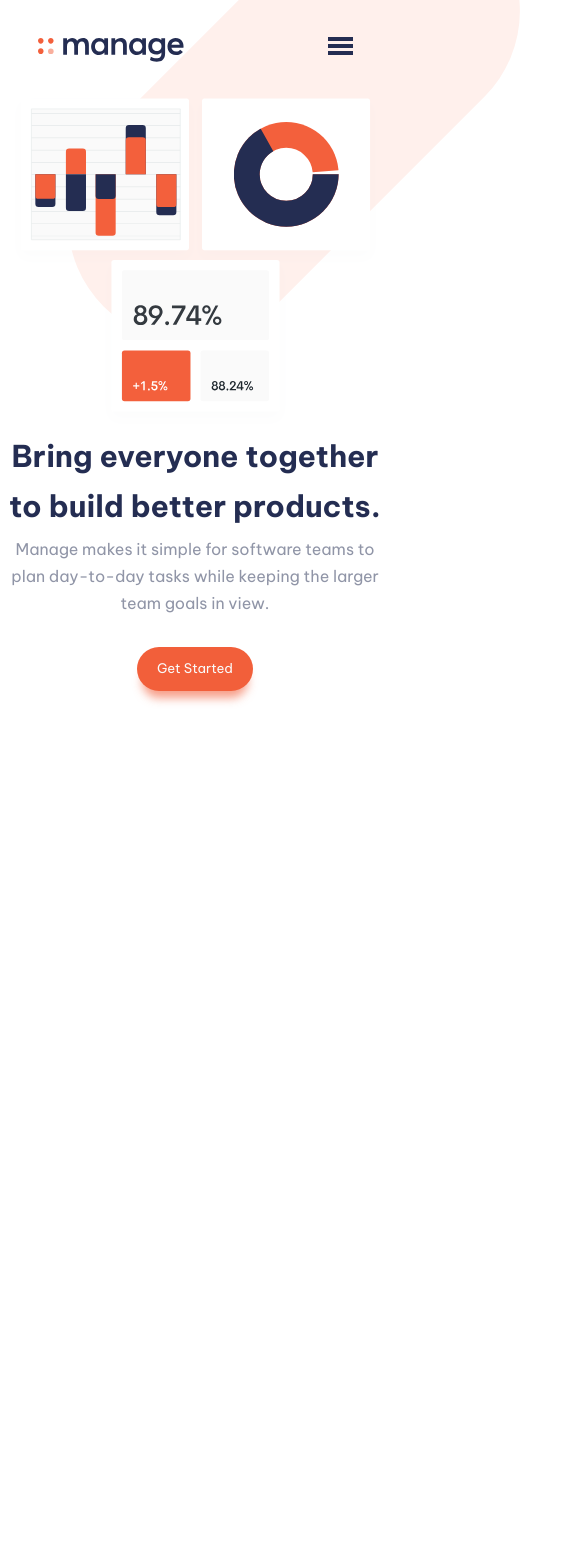
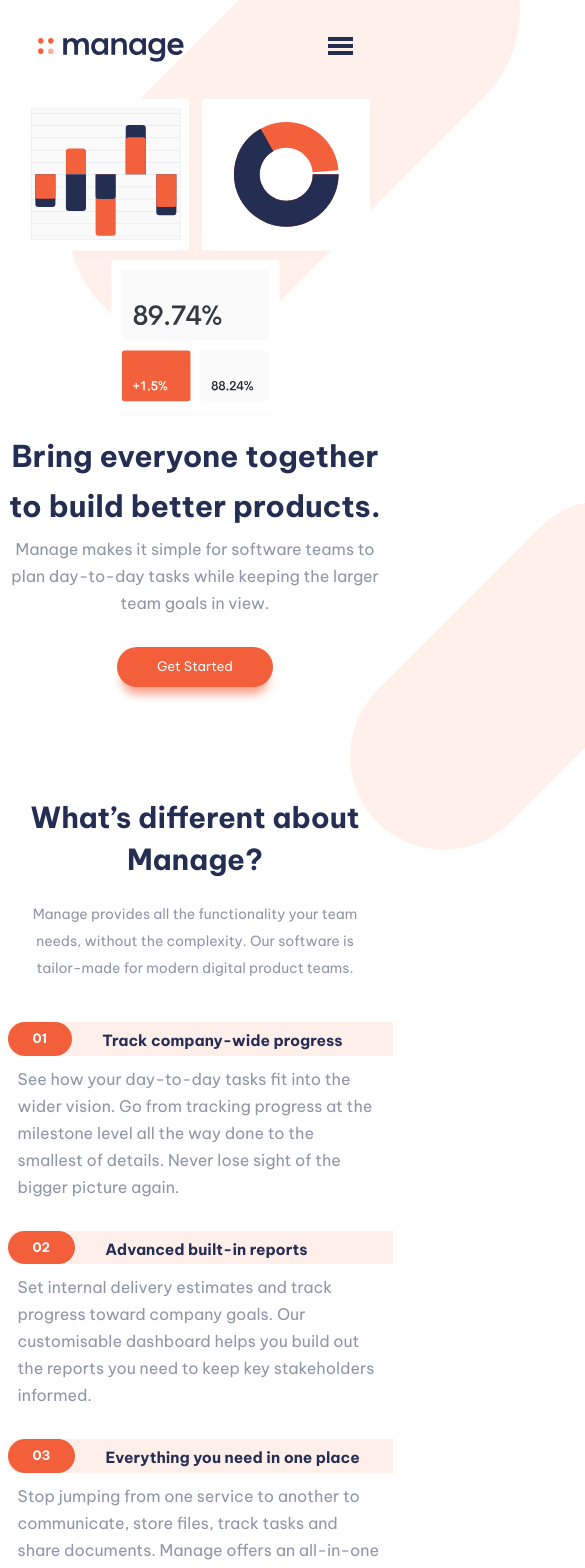
Before and after one commit to faha1999/manage-landing-page, a React (Create React App) app: page / in a window 390 px wide. Shown: the top 1568 px of the page, 585 px wide, since content can reach past the window. Before the commit the page ends 844 px from the top, so only its background shows below. Built offline with nearby package versions, Linux system fonts and the light colour scheme.

Commit message:
completed about

```diff
--- a/src/App.jsx
+++ b/src/App.jsx
@@ -2,6 +2,7 @@ import React from 'react';
 import { Header } from './components/Header';
 import bgTop from './assets/images/bg-tablet-pattern.svg';
 import { Hero } from './components/Hero';
+import { About } from './components/About';
 
 export const App = () => {
   return (
@@ -9,6 +10,7 @@ export const App = () => {
       <img src={bgTop} alt="" className="bgTop" />
       <Header />
       <Hero />
+      <About />
     </>
   );
 };
--- /dev/null
+++ b/src/components/About.jsx
@@ -0,0 +1,37 @@
+import React from 'react';
+import { aboutData } from '../data/aboutData';
+import bgMiddle from '../assets/images/bg-tablet-pattern.svg';
+
+export const About = () => {
+  return (
+    <>
+      <section className="container about">
+        <div className="row">
+          <div className="col-md-6 col-sm-12 left">
+            <h2>What’s different about Manage?</h2>
+            <p>
+              Manage provides all the functionality your team needs, without the
+              complexity. Our software is tailor-made for modern digital product
+              teams.
+            </p>
+          </div>
+
+          <div className="col-md-6 col-sm-12 right">
+            {aboutData.map((data) => (
+              <div className="feature" key={data.id}>
+                <div className="header mb-3">
+                  <span className="me-5">{data.id}</span>
+                  <h3 className="mt-3">{data.title}</h3>
+                </div>
+
+                <p>{data.details}</p>
+              </div>
+            ))}
+          </div>
+        </div>
+
+        <img src={bgMiddle} alt="bgMiddle" />
+      </section>
+    </>
+  );
+};
--- /dev/null
+++ b/src/data/aboutData.jsx
@@ -0,0 +1,20 @@
+export const aboutData = [
+  {
+    id: '01',
+    title: 'Track company-wide progress',
+    details:
+      'See how your day-to-day tasks fit into the wider vision. Go from tracking progress at the milestone level all the way done to the smallest of details. Never lose sight of the bigger picture again.',
+  },
+  {
+    id: '02',
+    title: 'Advanced built-in reports',
+    details:
+      'Set internal delivery estimates and track progress toward company goals. Our customisable dashboard helps you build out the reports you need to keep key stakeholders informed.',
+  },
+  {
+    id: '03',
+    title: 'Everything you need in one place',
+    details:
+      'Stop jumping from one service to another to communicate, store files, track tasks and share documents. Manage offers an all-in-one team productivity solution.',
+  },
+];
--- /dev/null
+++ b/src/styles/scss/_about.scss
@@ -0,0 +1,93 @@
+.about {
+  .left {
+    h2 {
+      color: $dark-blue;
+      font-weight: $bold;
+      font-size: 2.9rem;
+      line-height: 4.2rem;
+      margin-bottom: 1.8rem;
+      width: 70%;
+    }
+
+    p {
+      font-size: 1.4rem;
+      width: 57%;
+    }
+  }
+
+  .right {
+    .header {
+      display: flex;
+
+      span {
+        padding: 0.5rem 2.5rem;
+        background: $bright-red;
+        border-radius: 2rem;
+        color: #fafafa;
+        font-weight: 700;
+        text-align: center;
+        font-size: 1.3rem;
+      }
+
+      h3 {
+        font-size: 1.54rem;
+        color: $dark-blue;
+        font-weight: $bold;
+        justify-content: center;
+      }
+    }
+
+    p {
+      margin-left: 10rem;
+    }
+  }
+
+  img {
+    max-width: 75rem;
+    position: absolute;
+    right: 0rem;
+    left: -42rem;
+    top: 90rem;
+    width: 100%;
+    z-index: -555;
+  }
+}
+
+@media screen and (max-width: 767px) {
+  .about {
+    padding-top: 4rem;
+    .left {
+      padding-bottom: 2rem;
+      h2,
+      p {
+        text-align: center;
+        width: 90%;
+        margin: 0 auto;
+        padding-bottom: 2rem;
+      }
+    }
+
+    .right {
+      .header {
+        background: $very-pale-red;
+        margin-right: -1rem;
+        border-top-left-radius: 1.3rem;
+        border-bottom-left-radius: 1.3rem;
+      }
+
+      p {
+        margin-left: 1rem;
+      }
+    }
+
+    img {
+      max-width: 35rem;
+      position: absolute;
+      right: 0rem;
+      left: 35rem;
+      top: 50rem;
+      width: 100%;
+      z-index: -555;
+    }
+  }
+}
--- a/src/styles/scss/_globals.scss
+++ b/src/styles/scss/_globals.scss
@@ -62,3 +62,13 @@ button {
   width: 116%;
   z-index: -555;
 }
+
+p {
+  color: #9095a7;
+  line-height: 2.7rem;
+  margin-bottom: 3rem;
+}
+
+section {
+  margin-bottom: 7rem;
+}
--- a/src/styles/scss/_hero.scss
+++ b/src/styles/scss/_hero.scss
@@ -31,12 +31,12 @@
       line-height: 5rem;
       color: $dark-blue;
       font-weight: $bold;
+      width: 70%;
     }
 
     p {
-      color: #9095a7;
-      line-height: 2.7rem;
-      margin-bottom: 3rem;
+      margin-right: auto;
+      width: 60%;
     }
 
     button {
@@ -52,10 +52,12 @@
       h1,
       p {
         text-align: center;
+        width: 100%;
       }
 
       button {
         margin: 0 auto;
+        padding: 0.8rem 4rem !important;
       }
     }
   }
--- a/src/styles/scss/style.scss
+++ b/src/styles/scss/style.scss
@@ -3,3 +3,4 @@
 
 @import './nav';
 @import './hero';
+@import './about';
```
Also changed, not shown: src/styles/css/style.min.css, 1 other file (tests, documents, lock files or other folders).
